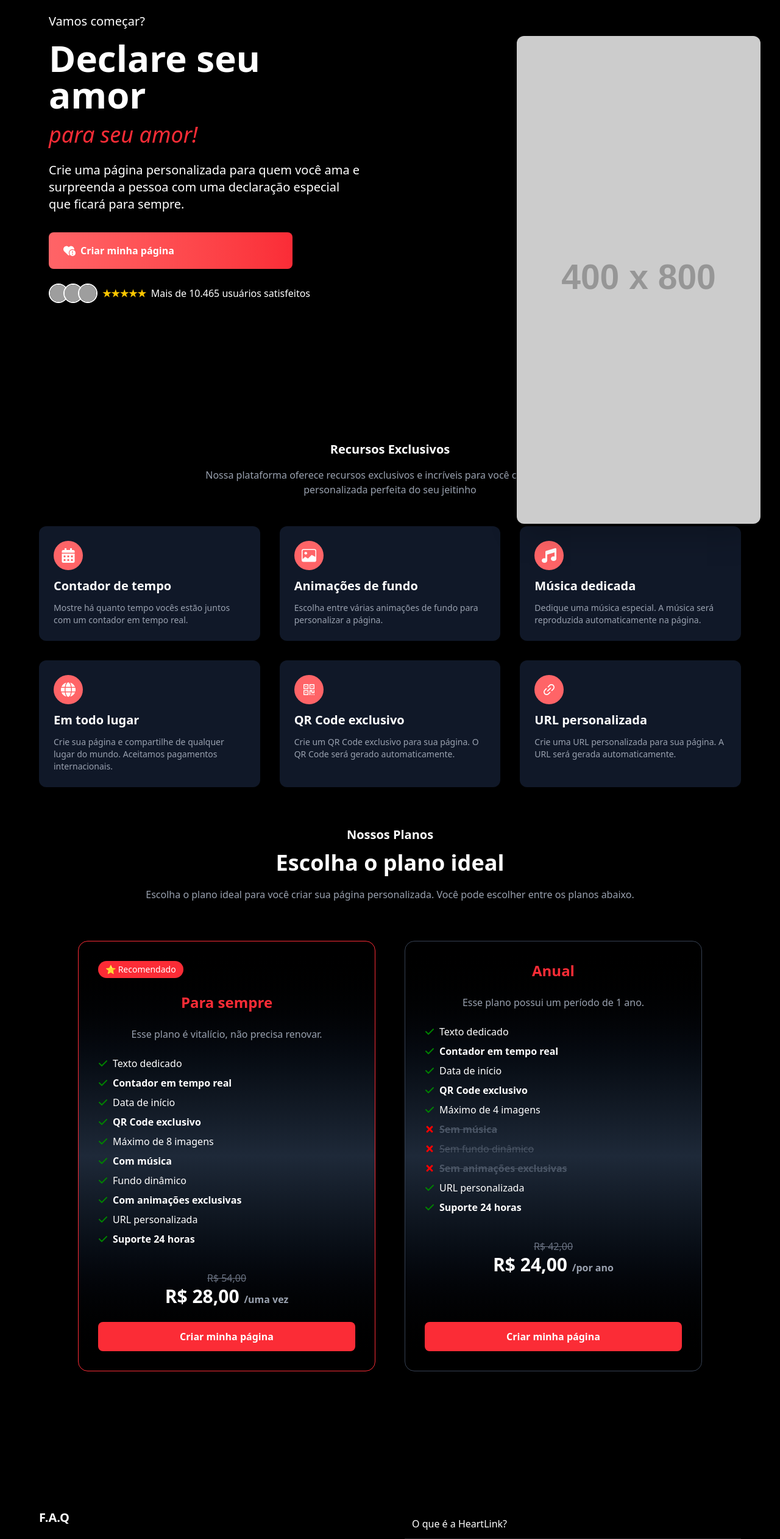
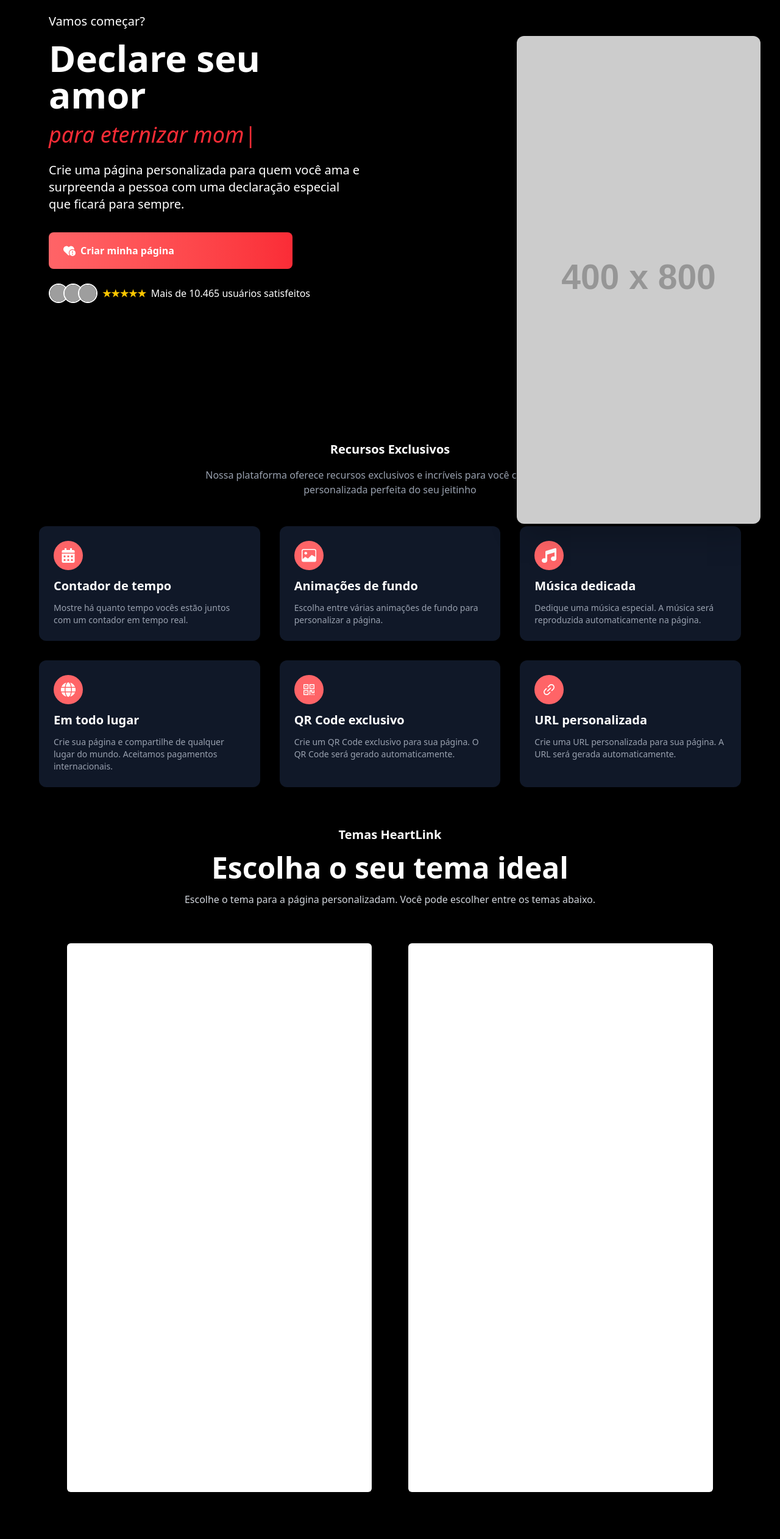
Before and after one commit to felipegresele/heartlink, a React (Vite) app: page / in a window 1280 px wide. Shown: the part 234-2758 px from the top of the page at 61% size. Built offline with nearby package versions, Linux system fonts and the light colour scheme; grey boxes are pictures that could not be loaded.

Commit message:
ladingpage pronta

```diff
--- a/package.json
+++ b/package.json
@@ -18,6 +18,7 @@
     "react-hook-form": "^7.62.0",
     "react-icons": "^5.5.0",
     "react-router-dom": "^7.8.1",
+    "react-typed": "^2.0.12",
     "tailwindcss": "^4.1.12",
     "zod": "^4.0.17"
   },
--- a/src/App.tsx
+++ b/src/App.tsx
@@ -7,6 +7,8 @@ import BoasVindas from './components/boasvindas'
 import Recursos from './components/recursos'
 import Faqs from './components/faqs'
 import Planos from './components/planos'
+import { EscolhaTema } from './components/escolha$tema/route'
+import RegrasComoFunciona from './components/instrucoes'
 
 function App() {
 
@@ -16,6 +18,8 @@ function App() {
         <Header />
         <BoasVindas />
         <Recursos />
+        <EscolhaTema />
+        <RegrasComoFunciona />
         <Planos />
         <Routes>
           <Route path="/" />
--- a/src/components/boasvindas/index.tsx
+++ b/src/components/boasvindas/index.tsx
@@ -1,2 +1,3 @@
 import { BoasVindas } from "./route";
+
 export default BoasVindas
--- a/src/components/boasvindas/route.tsx
+++ b/src/components/boasvindas/route.tsx
@@ -1,5 +1,6 @@
 import { Link } from "react-router-dom";
 import { FaHeartCircleExclamation } from "react-icons/fa6";
+import { ReactTyped } from "react-typed";
 
 export function BoasVindas() {
   return (
@@ -11,9 +12,7 @@ export function BoasVindas() {
         <h1 className="text-5xl md:text-6xl font-bold mb-4">
           Declare seu amor
         </h1>
-        <h3 className="text-3xl md:text-4xl text-red-500 mb-6 italic">
-          para seu amor!
-        </h3>
+        <TextoAnimado />
         <p className="mb-8 text-lg md:text-xl">
           Crie uma página personalizada para quem você ama e surpreenda a pessoa
           com uma declaração especial que ficará para sempre.
@@ -23,7 +22,7 @@ export function BoasVindas() {
           to="/criar"
           className="flex gap-2 bg-gradient-to-r from-red-400 to-red-500 hover:from-red-500 hover:to-red-300 text-white font-semibold py-3 px-6 rounded-lg shadow-lg transition-all duration-300 w-100 h-15 justify-start items-center"
         >
-          <FaHeartCircleExclamation size={20}/> Criar minha página
+          <FaHeartCircleExclamation size={20} /> Criar minha página
         </Link>
 
         {/* Avaliação dos usuários */}
@@ -61,3 +60,24 @@ export function BoasVindas() {
     </div>
   );
 }
+
+function TextoAnimado() {
+  return (
+    <div>
+      <h3 className="text-3xl md:text-4xl text-red-500 mb-6 italic">
+        <ReactTyped
+          strings={[
+            "para seu amor!",
+            "para alguém especial!",
+            "para eternizar momentos!",
+            "para surpreender alguém!",
+            "para seu amigo!",
+          ]}
+          typeSpeed={50}
+          backSpeed={30}
+          loop
+        />
+      </h3>
+    </div>
+  );
+}
--- /dev/null
+++ b/src/components/boasvindas/typed.d.ts
@@ -0,0 +1,14 @@
+declare module "react-typed" {
+  import * as React from "react";
+
+  interface TypedProps {
+    strings: string[];
+    typeSpeed?: number;
+    backSpeed?: number;
+    loop?: boolean;
+    showCursor?: boolean;
+    cursorChar?: string;
+  }
+
+  export default class Typed extends React.Component<TypedProps> {}
+}
--- /dev/null
+++ b/src/components/escolha$tema/route.tsx
@@ -0,0 +1,28 @@
+
+export function EscolhaTema() {
+
+    return (
+        <div className="text-white bg-black justify-center text-center flex flex-col">
+            <h1 className="text-xl font-semibold">Temas HeartLink</h1>
+            <h1 className="text-4xl md:text-5xl font-extrabold mt-4">Escolha o seu tema ideal</h1>
+            <p className="text-gray-300 mt-4 mb-15">Escolhe o tema para a página personalizadam. Você pode escolher entre os temas abaixo.</p>
+            <ContentTemas />
+        </div>
+    )
+}
+
+function ContentTemas() {
+
+    return (
+        <div className="flex gap-15 text-white bg-black justify-center align-center mb-15">
+            <div className="w-[500px] h-[900px] bg-white rounded-md">
+                <h1>Teste</h1>
+            </div>
+            <div className="w-[500px] h-[900px] bg-white rounded-md">
+                <h1>Teste</h1>
+            </div>
+        </div>
+    )
+
+
+}
--- a/src/components/instrucoes/index.tsx
+++ b/src/components/instrucoes/index.tsx
@@ -1,7 +1,3 @@
-function Instrucoes() {
-    return (
-        <div>
-            <h1>dada</h1>
-        </div>
-    )
-}
+import { RegrasComoFunciona } from "./route";
+
+export default RegrasComoFunciona
--- a/src/components/instrucoes/route.tsx
+++ b/src/components/instrucoes/route.tsx
@@ -0,0 +1,53 @@
+export function RegrasComoFunciona() {
+  const regras = [
+    {
+      id: 1,
+      title: "Preencha os dados",
+      description:
+        "Preencha o formulário com os dados do casal e personalize as páginas com seus momentos especiais, incluindo fotos que deseja eternizar.",
+    },
+    {
+      id: 2,
+      title: "Pagamento",
+      description:
+        "Faça o pagamento de forma segura utilizando cartão de crédito ou Pix.",
+    },
+    {
+      id: 3,
+      title: "Receba o código QR no e-mail",
+      description:
+        "Receba o código QR do site personalizado no seu e-mail. Compartilhe digitalmente ou imprima para surpreender o seu amor da forma que achar mais especial.",
+    },
+  ];
+
+  return (
+    <div className="text-center py-12 bg-black text-white">
+      <h1 className="text-3xl md:text-4xl font-bold mb-4">Como funciona?</h1>
+      <p className="max-w-2xl mx-auto text-gray-300 mb-12">
+        Crie momentos únicos e eternize suas memórias especiais com nossa
+        plataforma. Em apenas três passos simples, você pode criar uma
+        experiência personalizada e romântica para surpreender seu amor.
+      </p>
+
+      <div className="relative flex justify-between items-start max-w-5xl mx-auto">
+        {/* linha tracejada */}
+        <div className="absolute top-6 left-0 right-0 h-0.5 border-t-2 border-dotted border-gray-700"></div>
+
+        {regras.map((item) => (
+          <div key={item.id} className="flex-1 text-center px-4">
+            {/* bolinha com número */}
+            <div className="relative z-10 flex items-center justify-center w-12 h-12 mx-auto rounded-full border-2 border-red-500 bg-black text-red-500 shadow-lg">
+              <span className="font-bold text-lg">{item.id}</span>
+            </div>
+
+            {/* título e descrição */}
+            <h3 className="mt-6 font-semibold text-lg text-white">
+              {item.title}
+            </h3>
+            <p className="mt-2 text-gray-400 text-sm">{item.description}</p>
+          </div>
+        ))}
+      </div>
+    </div>
+  );
+}
```
Also changed, not shown: src/components/escolha$tema/index.tsx (added), 1 other file (tests, documents, lock files or other folders).
